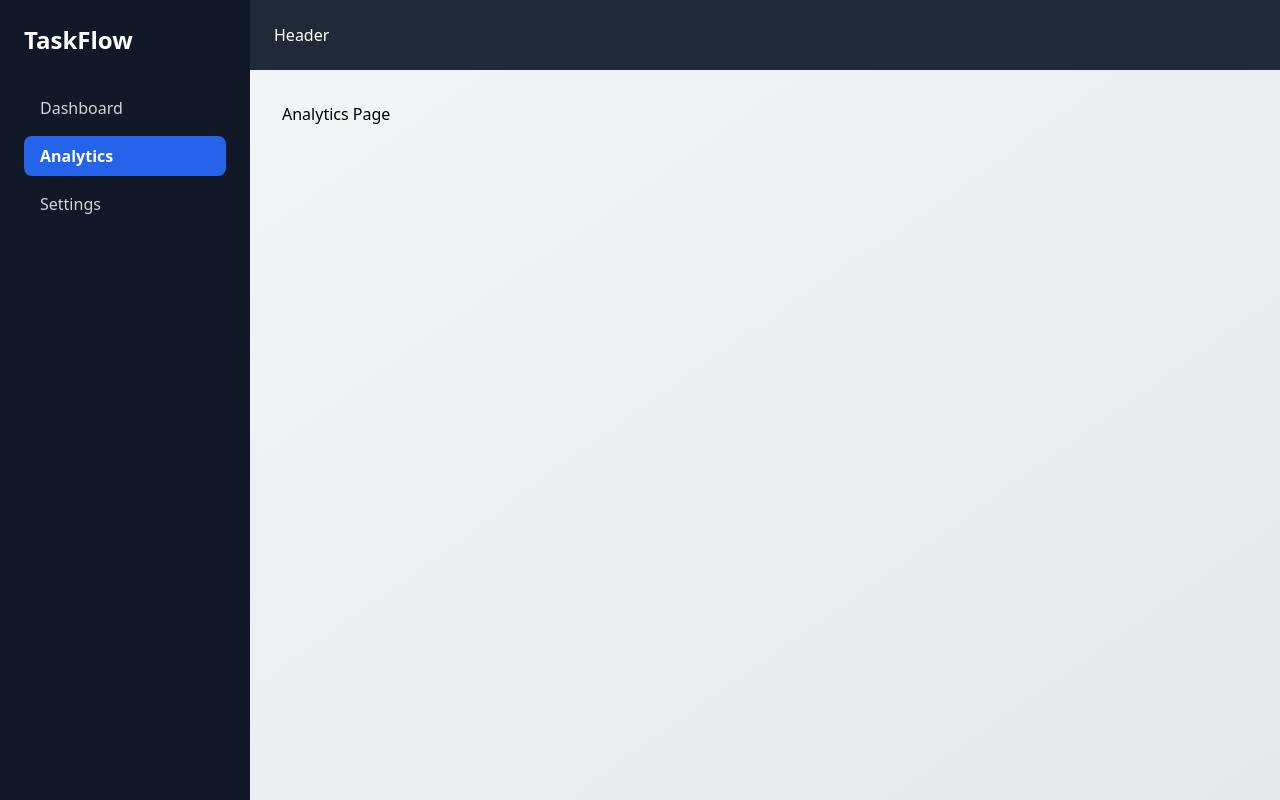
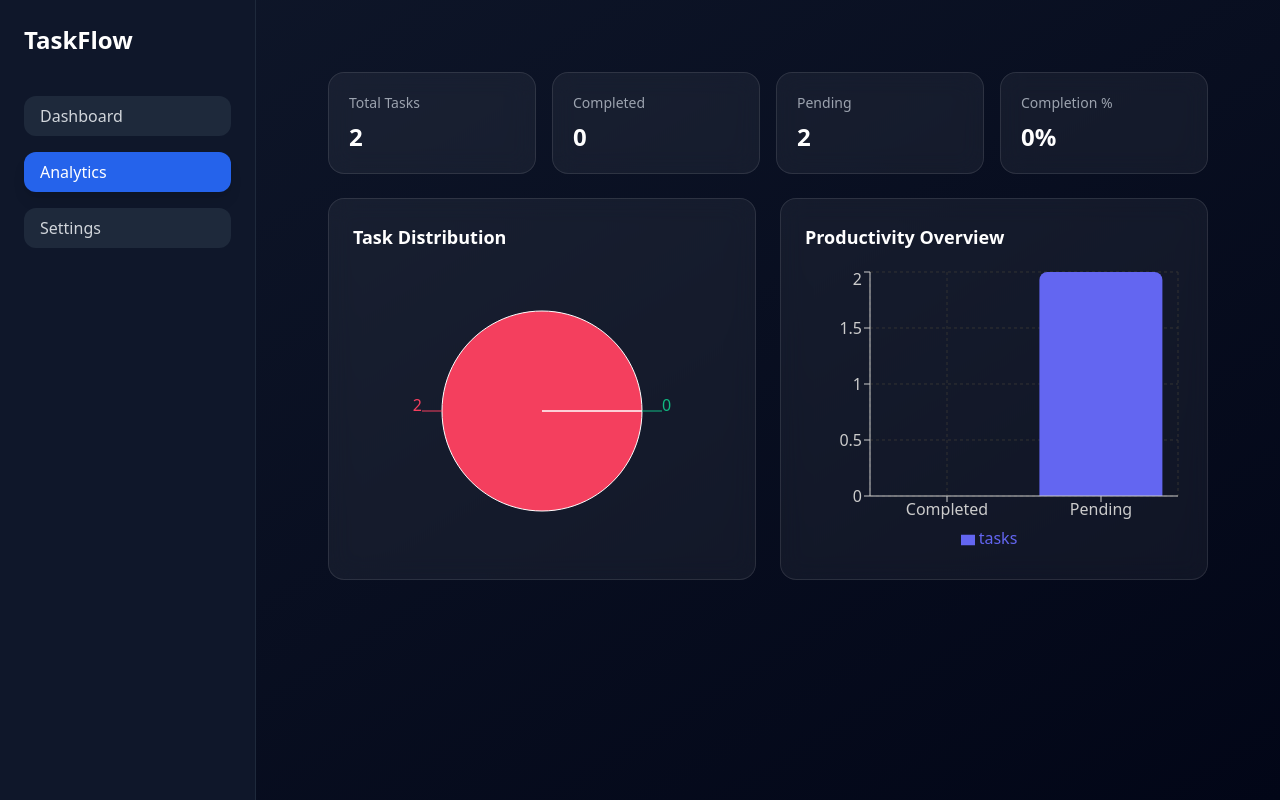
Before and after one commit to Ayush1652002/TaskFlow, a React (Vite) app: page /analytics in a window 1280 px wide. Built offline with nearby package versions, Linux system fonts and the light colour scheme.

Commit message:
Stage 4 - Analytics dashboard with pie and bar charts

```diff
--- a/package.json
+++ b/package.json
@@ -10,9 +10,13 @@
     "preview": "vite preview"
   },
   "dependencies": {
+    "@dnd-kit/core": "^6.3.1",
+    "@dnd-kit/sortable": "^10.0.0",
+    "@dnd-kit/utilities": "^3.2.2",
     "react": "^19.2.0",
     "react-dom": "^19.2.0",
-    "react-router-dom": "^7.13.0"
+    "react-router-dom": "^7.13.0",
+    "recharts": "^3.7.0"
   },
   "devDependencies": {
     "@eslint/js": "^9.39.1",
--- a/src/Context/TaskContext.jsx
+++ b/src/Context/TaskContext.jsx
@@ -1,51 +1,68 @@
 import { createContext, useState, useEffect } from "react";
 
-//Create Context
 export const TaskContext = createContext();
 
-//Create Provider Component
 const TaskProvider = ({ children }) => {
-
-  //This is where our tasks will live
   const [tasks, setTasks] = useState(() => {
-    const savedTasks = localStorage.getItem("tasks");
-    if(savedTasks){
-      return JSON.parse(savedTasks)
-    }
-
-    return [
-       { id: 1, title: "Learn React", completed: false },
-       { id: 2, title: "Build TaskFlow", completed: false }
-    ]
+    const saved = localStorage.getItem("tasks");
+    return saved
+      ? JSON.parse(saved)
+      : [
+          { id: "1", title: "Learn React", completed: false },
+          { id: "2", title: "Build TaskFlow", completed: false }
+        ];
   });
 
   useEffect(() => {
-    localStorage.setItem("tasks", JSON.stringify(tasks))
+    localStorage.setItem("tasks", JSON.stringify(tasks));
   }, [tasks]);
 
   const addTask = (title) => {
     const newTask = {
-            id: Date.now(),
+      id: Date.now().toString(),
       title,
       completed: false
-        }
-        setTasks((prev) => [...prev, newTask])
-    }
+    };
+    setTasks(prev => [...prev, newTask]);
+  };
 
   const toggleTask = (id) => {
-        setTasks((prev) => prev.map((task) => task.id === id
-        ? {...task, completed: !task.completed}
+    setTasks(prev =>
+      prev.map(task =>
+        task.id === id
+          ? { ...task, completed: !task.completed }
           : task
       )
-    )
-   }
+    );
+  };
 
   const deleteTask = (id) => {
-    setTasks((prev) => prev.filter((task) => task.id !== id))
-   }
+    setTasks(prev => prev.filter(task => task.id !== id));
+  };
+
+  const updateTask = (id, newTitle) => {
+    setTasks(prev =>
+      prev.map(task =>
+        task.id === id ? { ...task, title: newTitle } : task
+      )
+    );
+  };
+
+  const reorderTasks = (newTasks) => {
+    setTasks(newTasks);
+  };
 
   return (
-    <TaskContext.Provider value={{ tasks, addTask, toggleTask, deleteTask }}>
+    <TaskContext.Provider
+      value={{
+        tasks,
+        addTask,
+        toggleTask,
+        deleteTask,
+        updateTask,
+        reorderTasks
+      }}
+    >
       {children}
     </TaskContext.Provider>
   );
--- a/src/Layout/Layout.jsx
+++ b/src/Layout/Layout.jsx
@@ -1,29 +1,28 @@
+
 import { Outlet, NavLink } from "react-router-dom";
 
 const Layout = () => {
-  const baseStyle =
-    "block px-4 py-2 rounded-lg transition";
-
-  const inactiveStyle =
-    "text-gray-300 hover:bg-gray-800 hover:text-white";
-
-  const activeStyle =
-    "bg-blue-600 text-white font-semibold";
-
   return (
-    <div className="grid grid-cols-[250px_1fr] grid-rows-[70px_1fr] h-screen">
+    <div className="min-h-screen flex bg-gradient-to-br from-slate-900 to-slate-950 text-white">
 
       {/* Sidebar */}
-      <aside className="row-span-2 bg-gray-900 text-white p-6">
-        <h1 className="text-2xl font-bold mb-8">TaskFlow</h1>
+      <aside className="w-64 bg-slate-900 border-r border-slate-800 p-6">
 
-        <nav className="space-y-2">
+        <h1 className="text-2xl font-bold mb-10">
+          TaskFlow
+        </h1>
+
+        <nav className="flex flex-col gap-4">
 
           <NavLink
             to="/"
             end
             className={({ isActive }) =>
-              `${baseStyle} ${isActive ? activeStyle : inactiveStyle}`
+              `px-4 py-2 rounded-xl transition ${
+                isActive
+                  ? "bg-blue-600 shadow-lg"
+                  : "bg-slate-800 hover:bg-slate-700 text-gray-300"
+              }`
             }
           >
             Dashboard
@@ -32,7 +31,11 @@ const Layout = () => {
           <NavLink
             to="/analytics"
             className={({ isActive }) =>
-              `${baseStyle} ${isActive ? activeStyle : inactiveStyle}`
+              `px-4 py-2 rounded-xl transition ${
+                isActive
+                  ? "bg-blue-600 shadow-lg"
+                  : "bg-slate-800 hover:bg-slate-700 text-gray-300"
+              }`
             }
           >
             Analytics
@@ -41,7 +44,11 @@ const Layout = () => {
           <NavLink
             to="/settings"
             className={({ isActive }) =>
-              `${baseStyle} ${isActive ? activeStyle : inactiveStyle}`
+              `px-4 py-2 rounded-xl transition ${
+                isActive
+                  ? "bg-blue-600 shadow-lg"
+                  : "bg-slate-800 hover:bg-slate-700 text-gray-300"
+              }`
             }
           >
             Settings
@@ -50,13 +57,8 @@ const Layout = () => {
         </nav>
       </aside>
 
-      {/* Header */}
-      <header className="bg-gray-800 text-white flex items-center px-6">
-        Header
-      </header>
-
-      {/* Content */}
-      <main className="p-8 bg-gradient-to-br from-gray-100 to-gray-200 overflow-auto">
+      {/* Main Content */}
+      <main className="flex-1 p-12 overflow-y-auto">
         <Outlet />
       </main>
 
--- a/src/Pages/Analytics.jsx
+++ b/src/Pages/Analytics.jsx
@@ -1,9 +1,111 @@
-import React from 'react'
+import { useContext } from "react";
+import { TaskContext } from "../Context/TaskContext";
+import {
+  PieChart,
+  Pie,
+  Cell,
+  Tooltip,
+  ResponsiveContainer,
+  BarChart,
+  Bar,
+  XAxis,
+  YAxis,
+  CartesianGrid,
+  Legend,
+} from "recharts";
 
-const Analytics = () => {
+export default function Analytics() {
+  const { tasks } = useContext(TaskContext);
+
+  const total = tasks.length;
+  const completed = tasks.filter((t) => t.completed).length;
+  const pending = total - completed;
+  const completionRate =
+    total === 0 ? 0 : Math.round((completed / total) * 100);
+
+  const pieData = [
+    { name: "Completed", value: completed },
+    { name: "Pending", value: pending },
+  ];
+
+  const barData = [
+    { name: "Completed", tasks: completed },
+    { name: "Pending", tasks: pending },
+  ];
+
   return (
-   <h1>Analytics Page</h1>
-  )
+    <div className="p-6 space-y-6">
+
+      {/* Stats Cards */}
+      <div className="grid grid-cols-1 md:grid-cols-4 gap-4">
+
+        <div className="bg-white/5 backdrop-blur-md p-5 rounded-2xl border border-white/10">
+          <h3 className="text-sm text-gray-400">Total Tasks</h3>
+          <p className="text-2xl font-bold mt-2">{total}</p>
+        </div>
+
+        <div className="bg-white/5 backdrop-blur-md p-5 rounded-2xl border border-white/10">
+          <h3 className="text-sm text-gray-400">Completed</h3>
+          <p className="text-2xl font-bold mt-2">{completed}</p>
+        </div>
+
+        <div className="bg-white/5 backdrop-blur-md p-5 rounded-2xl border border-white/10">
+          <h3 className="text-sm text-gray-400">Pending</h3>
+          <p className="text-2xl font-bold mt-2">{pending}</p>
+        </div>
+
+        <div className="bg-white/5 backdrop-blur-md p-5 rounded-2xl border border-white/10">
+          <h3 className="text-sm text-gray-400">Completion %</h3>
+          <p className="text-2xl font-bold mt-2">{completionRate}%</p>
+        </div>
+
+      </div>
+
+      {/* Charts */}
+      <div className="grid grid-cols-1 lg:grid-cols-2 gap-6">
+
+        {/* Pie Chart */}
+        <div className="bg-white/5 backdrop-blur-md p-6 rounded-2xl border border-white/10">
+          <h2 className="text-lg font-semibold mb-4">Task Distribution</h2>
+          <div className="h-72">
+            <ResponsiveContainer width="100%" height="100%">
+              <PieChart>
+                <Pie
+                   data={pieData}
+  dataKey="value"
+  outerRadius={100}
+  label
+  isAnimationActive={true}
+  animationDuration={2000}
+                >
+                  <Cell fill="#10B981" />
+                  <Cell fill="#F43F5E" />
+                </Pie>
+                <Tooltip />
+              </PieChart>
+            </ResponsiveContainer>
+          </div>
+        </div>
+
+        {/* Bar Chart */}
+        <div className="bg-white/5 backdrop-blur-md p-6 rounded-2xl border border-white/10">
+          <h2 className="text-lg font-semibold mb-4">Productivity Overview</h2>
+          <div className="h-72">
+            <ResponsiveContainer width="100%" height="100%">
+              <BarChart data={barData}>
+                <CartesianGrid strokeDasharray="3 3" stroke="#333" />
+                <XAxis dataKey="name" stroke="#ccc" />
+                <YAxis stroke="#ccc" />
+                <Tooltip />
+                <Legend />
+                <Bar dataKey="tasks" fill="#6366F1" radius={[8, 8, 0, 0]} />
+              </BarChart>
+            </ResponsiveContainer>
+          </div>
+        </div>
+
+      </div>
+
+    </div>
+  );
 }
-
-export default Analytics
--- a/src/Pages/Dashboard.jsx
+++ b/src/Pages/Dashboard.jsx
@@ -1,122 +1,124 @@
-import { useContext, useState } from "react"
-import { TaskContext } from "../Context/TaskContext"
-import TaskItem from "../Components/TaskItem"
+import { useContext, useState } from "react";
+import { TaskContext } from "../Context/TaskContext";
+import TaskItem from "../Components/TaskItem";
+import { DndContext, closestCenter } from "@dnd-kit/core";
+import {
+  SortableContext,
+  verticalListSortingStrategy,
+  arrayMove
+} from "@dnd-kit/sortable";
 
 const Dashboard = () => {
-  const { tasks, addTask } = useContext(TaskContext) // read global tasks
+  const { tasks, addTask, reorderTasks } = useContext(TaskContext);
 
   const [newTask, setNewTask] = useState("");
-
-  const [filter, setFilter] = useState("all")
-
+  const [filter, setFilter] = useState("all");
 
   const handleAdd = () => {
-    if (newTask.trim() === "") return;
-    addTask(newTask)
-    setNewTask("")
-  }
+    if (!newTask.trim()) return;
+    addTask(newTask);
+    setNewTask("");
+  };
 
-  const completedCount = tasks.filter(task => task.completed).length;
+  const completedCount = tasks.filter(t => t.completed).length;
   const pendingCount = tasks.length - completedCount;
 
+  const filteredTasks = tasks.filter(task => {
+    if (filter === "completed") return task.completed;
+    if (filter === "pending") return !task.completed;
+    return true;
+  });
 
-  const filteredTasks = tasks.filter((task) => {
-    if (filter === "completed") return task.completed
-    if (filter === "pending") return !task.completed
-    return true
-  })
+  const handleDragEnd = (event) => {
+    const { active, over } = event;
+    if (!over || active.id === over.id) return;
+
+    const oldIndex = tasks.findIndex(t => t.id === active.id);
+    const newIndex = tasks.findIndex(t => t.id === over.id);
+
+    reorderTasks(arrayMove(tasks, oldIndex, newIndex));
+  };
 
   return (
     <div>
-      <h2 className="text-3xl font-bold mb-6 tracking-tight">Dashboard</h2>
 
-      <div className="flex gap-3 mb-8">
+      <h2 className="text-4xl font-semibold mb-10">
+        Dashboard
+      </h2>
+
+      {/* Input */}
+      <div className="flex gap-4 mb-12">
         <input
-          type="text"
           value={newTask}
           onChange={(e) => setNewTask(e.target.value)}
           placeholder="Enter task..."
-          className="flex-1 border border-gray-300 focus:outline-none focus:ring-2 focus:ring-blue-500 px-4 py-2 rounded-lg"
+          className="flex-1 bg-slate-800 border border-slate-700 px-5 py-3 rounded-2xl outline-none"
         />
-
-        <button onClick={handleAdd} className="bg-blue-600 hover:bg-blue-700 transition text-white px-5 py-2 rounded-lg"
->
+        <button
+          onClick={handleAdd}
+          className="bg-blue-600 hover:bg-blue-700 px-8 py-3 rounded-2xl font-medium transition"
+        >
           Add
         </button>
       </div>
 
-      <div className="grid grid-cols-3 gap-6 mb-8">
-        <div className="bg-white p-5 rounded-xl shadow-sm border border-gray-100">
-          <p className="text-gray-500 text-sm">Total</p>
-          <p className="text-xl font-bold">{tasks.length}</p>
-        </div>
-
-        <div className="bg-white p-5 rounded-xl shadow-sm border border-gray-100">
-          <p className="text-gray-500 text-sm">Completed</p>
-          <p className="text-xl font-bold">
-              {completedCount}
-          </p>
-        </div>
-
-        <div className="bg-white p-5 rounded-xl shadow-sm border border-gray-100">
-          <p className="text-gray-500 text-sm">Pending</p>
-          <p className="text-xl font-bold">
-            {pendingCount}
-          </p>
-        </div>
+      {/* Stats */}
+      <div className="grid grid-cols-3 gap-8 mb-14">
+        {[
+          { label: "Total Tasks", value: tasks.length },
+          { label: "Completed", value: completedCount },
+          { label: "Pending", value: pendingCount }
+        ].map((card, i) => (
+          <div
+            key={i}
+            className="bg-gradient-to-br from-slate-800/70 to-slate-900/70
+            border border-slate-700/60 p-8 rounded-3xl
+            shadow-xl hover:-translate-y-1 hover:shadow-2xl
+            transition-all duration-300"
+          >
+            <p className="text-slate-400 text-sm mb-3">
+              {card.label}
+            </p>
+            <p className="text-4xl font-bold">
+              {card.value}
+            </p>
+          </div>
+        ))}
       </div>
 
-
-      <div className="flex gap-3 mb-4">
-        <button
-          onClick={() => setFilter("all")}
-          className={`px-3 py-1 rounded ${filter === "all"
-            ? "bg-blue-600 text-white"
-            : "bg-gray-200 text-gray-700 hover:bg-gray-300 transition"
-
+      {/* Filters */}
+      <div className="flex gap-4 mb-10">
+        {["all", "completed", "pending"].map(type => (
+          <button
+            key={type}
+            onClick={() => setFilter(type)}
+            className={`px-6 py-2 rounded-xl font-medium transition ${
+              filter === type
+                ? "bg-blue-600 shadow-lg"
+                : "bg-slate-800 hover:bg-slate-700 text-gray-300"
             }`}
-        >
-          All
-        </button>
-
-        <button
-          onClick={() => setFilter("completed")}
-          className={`px-3 py-1 rounded ${filter === "completed"
-            ? "bg-blue-600 text-white"
-            : "bg-gray-200 text-gray-700 hover:bg-gray-300 transition"
-            }`}
-        >
-          Completed
-        </button>
-
-        <button
-          onClick={() => setFilter("pending")}
-          className={`px-3 py-1 rounded ${filter === "pending"
-            ? "bg-blue-600 text-white"
-            : "bg-gray-200 text-gray-700 hover:bg-gray-300 transition"
-            }`}
-        >
-          Pending
-        </button>
+          >
+            {type.charAt(0).toUpperCase() + type.slice(1)}
+          </button>
+        ))}
       </div>
 
+      {/* Drag Area */}
+      <DndContext collisionDetection={closestCenter} onDragEnd={handleDragEnd}>
+        <SortableContext
+          items={tasks.map(task => task.id)}
+          strategy={verticalListSortingStrategy}
+        >
+          <ul className="space-y-5">
+            {filteredTasks.map(task => (
+              <TaskItem key={task.id} task={task} />
+            ))}
+          </ul>
+        </SortableContext>
+      </DndContext>
 
+    </div>
+  );
+};
 
-      <ul className="space-y-2">
-        {filteredTasks.map((task) => (
-          <TaskItem key={task.id} task={task} />
-        ))}
-
-        {filteredTasks.length === 0 && (
-  <div className="text-center text-gray-400 mt-10">
-    <p className="text-lg font-medium">No tasks found</p>
-    <p className="text-sm">Try adding a new task</p>
-  </div>
-)}
-
-      </ul>
-    </div>
-  )
-}
-
-export default Dashboard
+export default Dashboard;
```
Also changed, not shown: src/Components/TaskItem.jsx (+101 -16 lines), 1 other file (tests, documents, lock files or other folders). Lines whose indentation alone changed are shown as unchanged.
